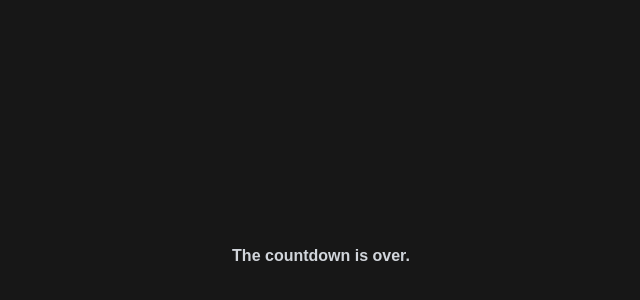
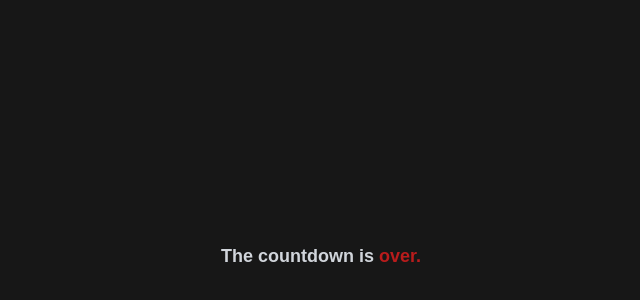
Before and after one commit to yousefhosnyx/wedding-invitation, a Next.js app: page / in a window 1280 px wide. Shown: the part 144-444 px from the top of the page, without its empty margins (319-959 px from the left). Built offline with nearby package versions, Linux system fonts and the light colour scheme.

Commit message:
the countdown is over

```diff
--- a/src/app/page.js
+++ b/src/app/page.js
@@ -73,7 +73,10 @@ export default function Home() {
           Invitiation
         </a>
       </div> */}
-      <h1 className="text-gray-300 font-bold">The countdown is over.</h1>
+      <h1 className="text-gray-300 font-bold text-lg">
+        The countdown is{" "}
+        <spam className="text-red-700 font-bold text-lg">over.</spam>
+      </h1>
     </div>
   );
 }
```
